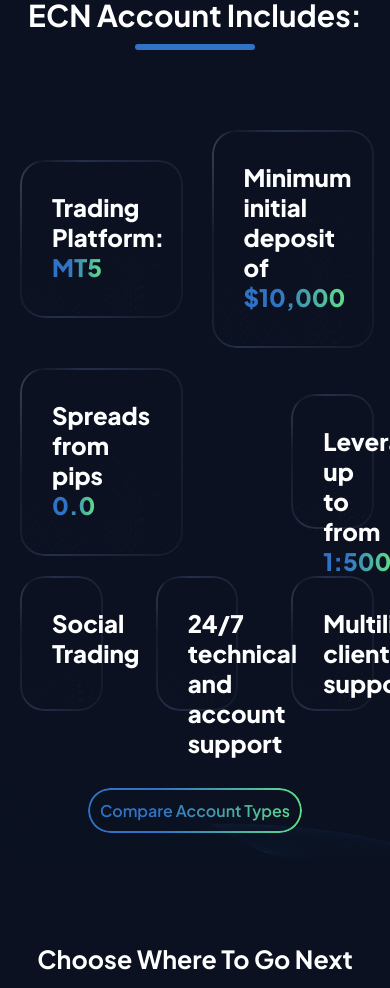
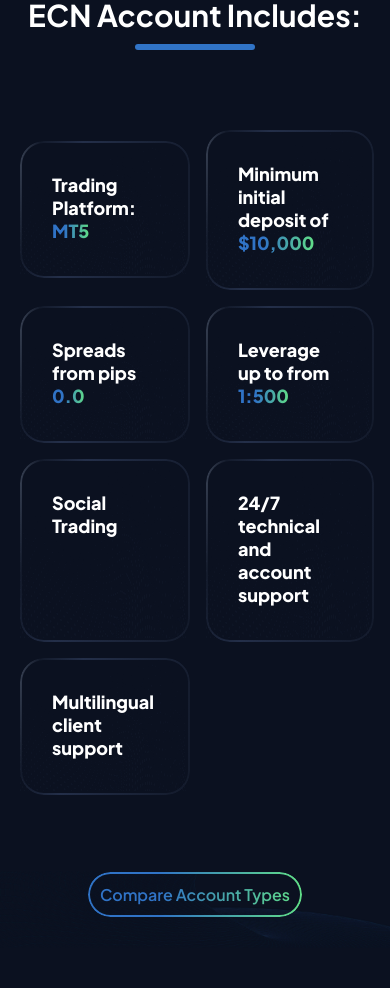
Before and after one commit to jimmyhinsu/forex-voyager-limited, a React (Create React App) app: page /ecn in a window 390 px wide. Shown: the part 1020-2008 px from the top of the page. Built offline with nearby package versions, Linux system fonts and the light colour scheme.

Commit message:
sidebar alignment set

```diff
--- a/src/components/Accountdtailscomponent/accountdetailscomponent.scss
+++ b/src/components/Accountdtailscomponent/accountdetailscomponent.scss
@@ -35,34 +35,72 @@
     gap: 24px;
     margin: 80px 0;
 
+    @media (max-width: 576px) {
+      display: grid;
+      grid-template-columns: repeat(2, 1fr);
+      gap: 20px;
+    }
+
     #accounts-details-box-line-1 {
       width: 27%;
+      @media (max-width: 576px) {
+        width: 100%;
+        box-sizing: border-box;
+      }
     }
     #accounts-details-box-line-2 {
       width: 27%;
+      @media (max-width: 576px) {
+        width: 100%;
+        box-sizing: border-box;
+      }
     }
     #accounts-details-box-line-3 {
       width: 27%;
+      @media (max-width: 576px) {
+        width: 100%;
+        box-sizing: border-box;
+      }
     }
     #accounts-details-box-line-4 {
       width: 22.5%;
       height: 131px;
       box-sizing: border-box;
+      @media (max-width: 576px) {
+        width: 100%;
+        box-sizing: border-box;
+        height: 100%;
+      }
     }
     #accounts-details-box-line-5 {
       width: 22.5%;
       height: 131px;
       box-sizing: border-box;
+      @media (max-width: 576px) {
+        width: 100%;
+        box-sizing: border-box;
+        height: 100%;
+      }
     }
     #accounts-details-box-line-6 {
       width: 22.5%;
       height: 131px;
       box-sizing: border-box;
+      @media (max-width: 576px) {
+        width: 100%;
+        box-sizing: border-box;
+        height: 100%;
+      }
     }
     #accounts-details-box-line-7 {
       width: 22.5%;
       height: 131px;
       box-sizing: border-box;
+      @media (max-width: 576px) {
+        width: 100%;
+        box-sizing: border-box;
+        height: 100%;
+      }
     }
 
     .accounts-details-box-line-one {
@@ -83,6 +121,10 @@
           -webkit-background-clip: text;
           background-clip: text;
         }
+
+        @media (max-width: 576px) {
+          font-size: 18px;
+        }
       }
 
       &::before {
@@ -101,8 +143,7 @@
         );
         padding: 2px;
         border-radius: 24px;
-                -webkit-mask:
-                    linear-gradient(#fff 0 0) content-box,
+        -webkit-mask: linear-gradient(#fff 0 0) content-box,
           linear-gradient(#fff 0 0);
         -webkit-mask-composite: xor;
         mask-composite: exclude;
--- a/src/components/Headercontactline/Mobileheader/mobileheader.scss
+++ b/src/components/Headercontactline/Mobileheader/mobileheader.scss
@@ -15,8 +15,7 @@
             text-decoration-line: none;
 
             img {
-                height: 36px;
-                width: 115px;
+                width: 150px;
             }
         }
     }
--- a/src/module/home/Accountssections/Accountsectionsslider/Accountsectionsslider.scss
+++ b/src/module/home/Accountssections/Accountsectionsslider/Accountsectionsslider.scss
@@ -2,6 +2,10 @@
     padding: 0 20px;
     overflow: hidden;
     display: none;
+
+    @media (max-width:576px) {
+        padding: 0;
+    }
 
     @media (max-width:1024px) {
         display: block;
```
Lines whose indentation alone changed are shown as unchanged.
